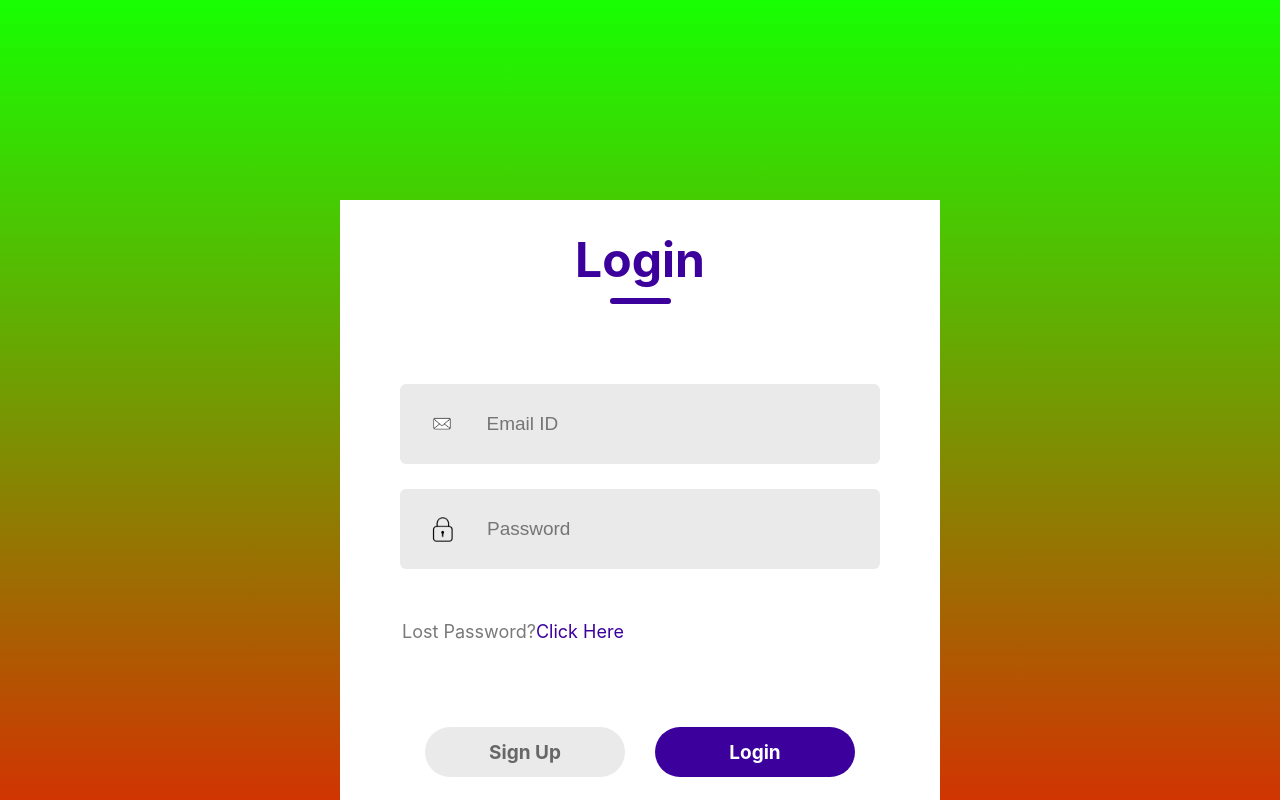
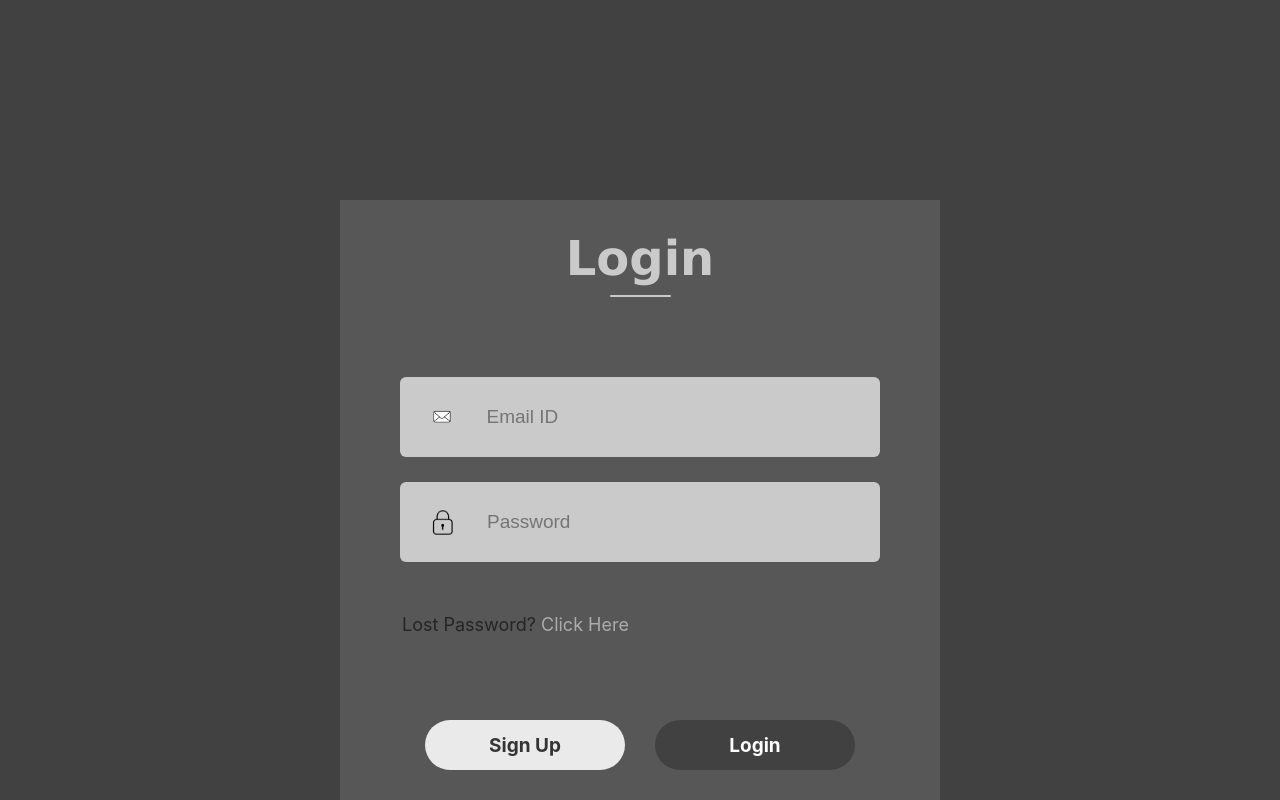
Before and after one commit to ngupta0843/CS35L-Final-Project, a React (Create React App) app in the folder client/: page / in a window 1280 px wide. Shown: the top 800 px of the page. Built offline with nearby package versions, Linux system fonts and the light colour scheme.

Commit message:
adjusted colors

```diff
--- a/client/src/components/Login.css
+++ b/client/src/components/Login.css
@@ -4,7 +4,7 @@
     margin: auto;
     margin-top: 200px;
     width: 600px;
-    background: #fff;
+    background: #575757;
     padding-bottom: 30px;
 }
 
@@ -15,18 +15,19 @@
     gap: 9px;
     width: 100%;
     margin-top: 30px;
+    font-family: Verdana;
 }
 
 .text{
-    color: #3c009d;
+    color: #cacaca;
     font-size: 48px;
     font-weight: 700;
 }
 
 .underline{
     width: 61px;
-    height: 6px;
-    background: #3c009d;
+    height: 2px;
+    background: #cacaca;
     border-radius: 9px;
 }
 
@@ -43,7 +44,7 @@
     margin: auto;
     width: 480px;
     height: 80px;
-    background: #eaeaea;
+    background: #cacaca;
     border-radius: 6px;
 }
 
@@ -59,19 +60,19 @@
     background: transparent;
     border: none;
     outline: none;
-    color: #797979;
+    color: #434343;
     font-size: 19px;
 }
 
 .forgot-password{
     padding-left: 62px;
     margin-top: 27px;
-    color: #797979;
+    color: #262525;
     font-size: 18px;
 }
 
 .forgot-password span{
-    color: #3c009d;
+    color: #acacac;
     cursor: pointer;
 }
 
@@ -88,7 +89,7 @@
     width: 200px;
     height: 50px;
     color: #ffff;
-    background: #3c009d;
+    background: #414141;
     border-radius: 50px;
     font-size: 19px;
     font-weight: 700;
@@ -96,5 +97,5 @@
 }
 .gray{
     background: #EAEAEA;
-    color: #676767;
+    color: #343434;
 }
--- a/client/src/components/Login.jsx
+++ b/client/src/components/Login.jsx
@@ -21,7 +21,6 @@ const Login = () => {
                     </div>
                 }
 
-
                 <div className="input">
                     <img src={email_icon} alt=""/>
                     <input type="email" placeholder='Email ID'/>
@@ -34,7 +33,7 @@ const Login = () => {
                 {action==="Sign Up"?<div></div>:
                     <div
                         className="forgot-password">Lost Password?
-                        <span>Click Here</span>
+                        <span> Click Here</span>
                     </div>
                 }
                 <div className="submit-container">
--- a/client/src/index.css
+++ b/client/src/index.css
@@ -6,7 +6,7 @@ body {
   -webkit-font-smoothing: antialiased;
   -moz-osx-font-smoothing: grayscale;
   height: 100vh;
-  background: linear-gradient(#17ff02, #ff0202);
+  background: #414141;
 }
 
 code {
```
